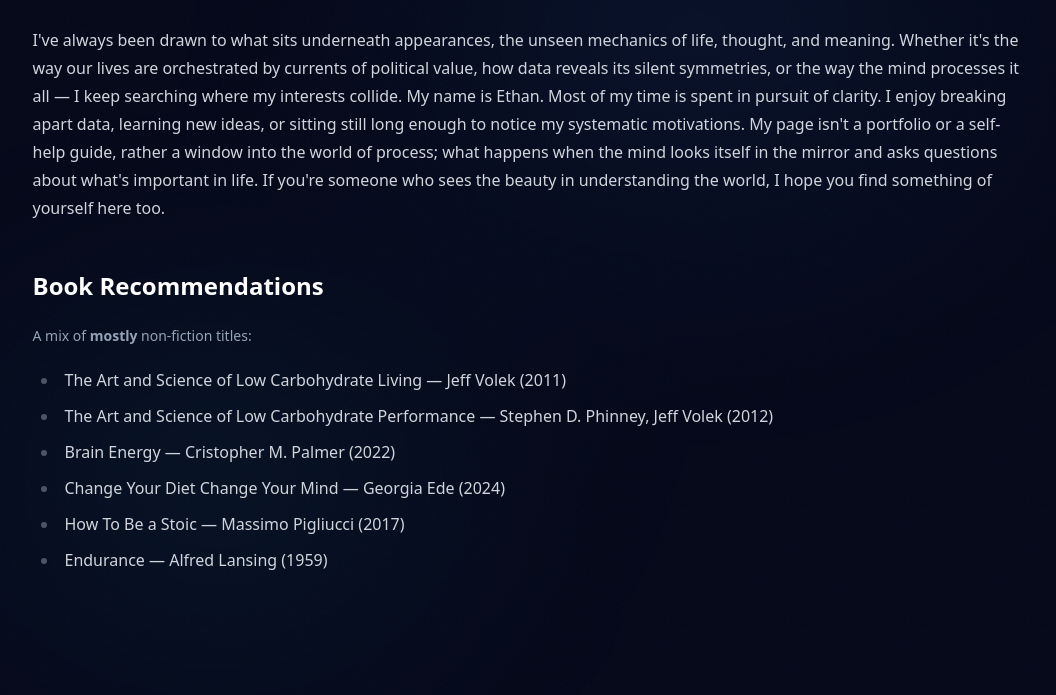
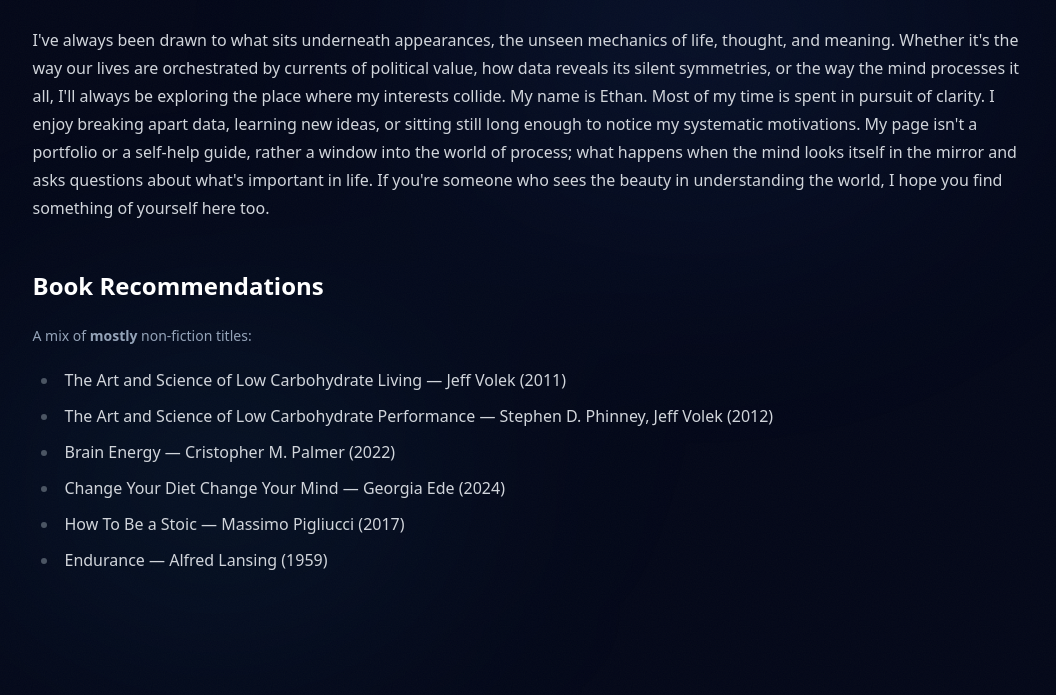
Before and after one commit to happyethan2/personal-website, an Astro site: page /about in a window 1280 px wide. Shown: the part 142-837 px from the top of the page, without its empty margins (104-1160 px from the left). Built offline with nearby package versions, Linux system fonts and the light colour scheme; Astro itself is replaced by a stand-in of ours.

Commit message:
modified about page second sentence

```diff
--- a/src/pages/about.astro
+++ b/src/pages/about.astro
@@ -6,7 +6,7 @@ import Base from "@/layouts/Base.astro";
     <div>
       <h1>About</h1>
       <p>
-        I've always been drawn to what sits underneath appearances, the unseen mechanics of life, thought, and meaning. Whether it's the way our lives are orchestrated by currents of political value, how data reveals its silent symmetries, or the way the mind processes it all — I keep searching where my interests collide.
+        I've always been drawn to what sits underneath appearances, the unseen mechanics of life, thought, and meaning. Whether it's the way our lives are orchestrated by currents of political value, how data reveals its silent symmetries, or the way the mind processes it all, I'll always be exploring the place where my interests collide.
 
         My name is Ethan. Most of my time is spent in pursuit of clarity. I enjoy breaking apart data, learning new ideas, or sitting still long enough to notice my systematic motivations. My page isn't a portfolio or a self-help guide, rather a window into the world of process; what happens when the mind looks itself in the mirror and asks questions about what's important in life.
 
```
